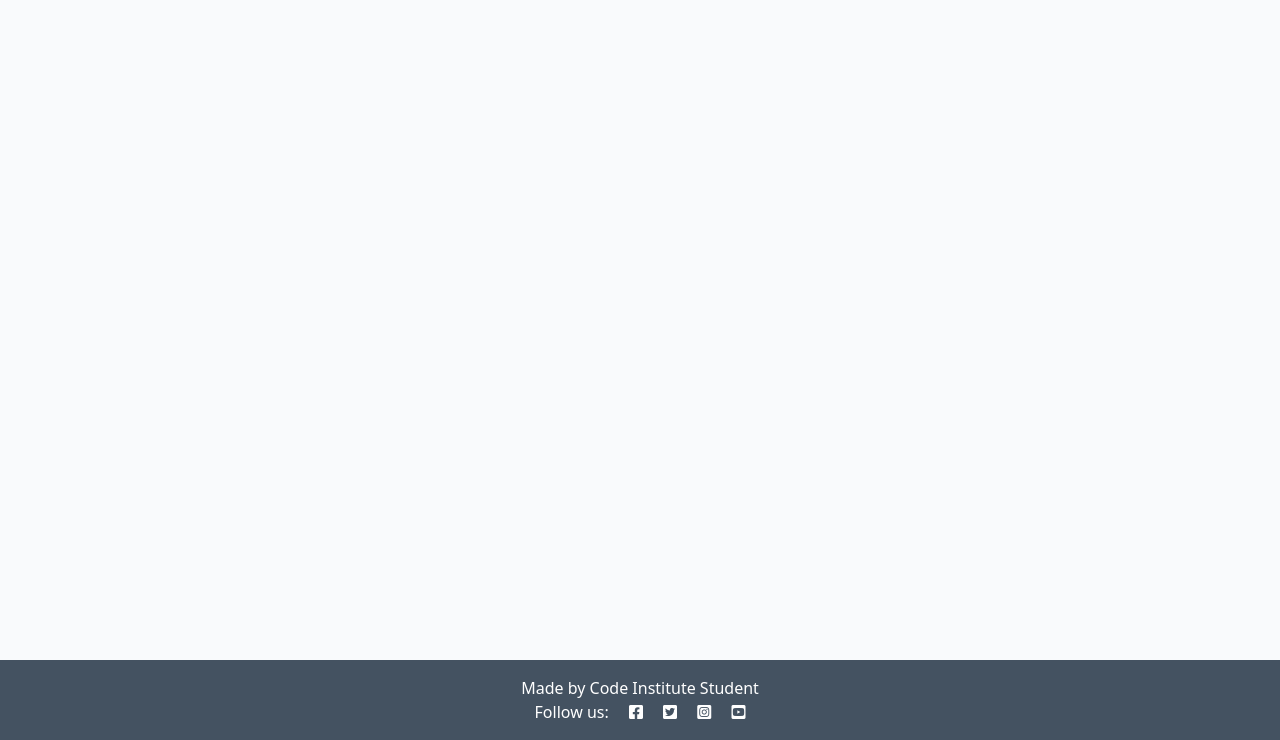
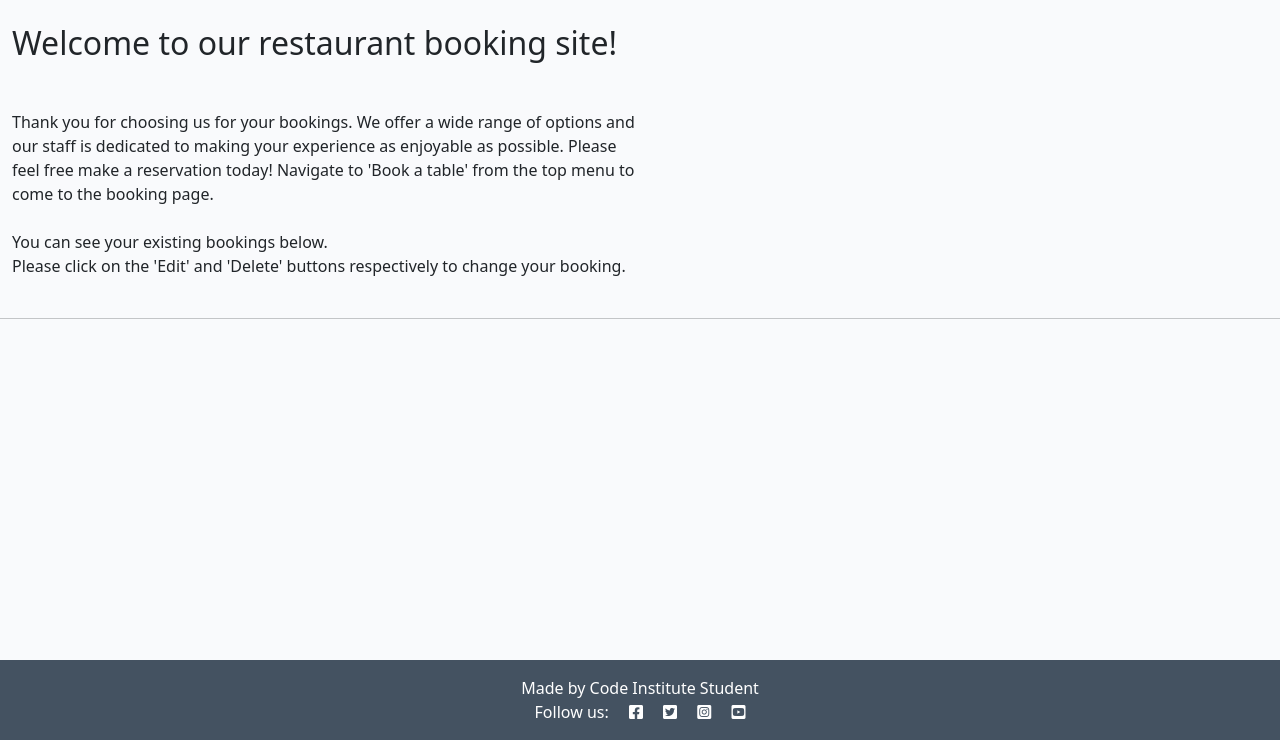
Before and after one commit to robinozer/portfolio4, a Django app: page / in a window 1280 px wide. Shown: the part 60-800 px from the top of the page. Run offline with Django 3.2, Linux system fonts and the light colour scheme; the visitor is signed in with stand-in values (Sample User, id 1); data that the repository does not hold is empty.

Commit message:
change style, title, intro of templates for better ux

```diff
--- a/static/css/style.css
+++ b/static/css/style.css
@@ -107,7 +107,7 @@ body {
 }
 
 .btn-signup {
-    background-color: #23BBBB;
+    background-color: #bb2328;
     color: #fff;
 }
 
@@ -140,3 +140,11 @@ body {
     background: transparent;
     border: none;
 }
+
+.booking-card {
+    border: 1px solid black;
+}
+
+.btn-edit {
+    background-color: #445261;
+}
--- a/templates/booking_form.html
+++ b/templates/booking_form.html
@@ -8,9 +8,11 @@
   <div class="row">
     <div class="col-md-8 mt-3 offset-md-2">
       <h3>Make a booking</h3>
-      <p>Please enter your details.</p>
+      <p class="lead">Please fill out the form below to make a reservation.<br>Please allow 24h for the
+        reservation to be accepted by the restaurant.</p>
     </div>
   </div>
+
   <div class="row">
     <div class="col-md-8 mt-3 offset-md-2">
 
@@ -64,7 +66,6 @@
 
         <button class="btn btn-signup right" type="submit">Make a booking</button>
       </form>
-      </form>
     </div>
   </div>
 </div>
--- a/templates/index.html
+++ b/templates/index.html
@@ -4,21 +4,39 @@
 
 <div class="container-fluid">
     <div class="row">
-        <!-- Bookings Column  div class="col-12 mt-3 left">-->
+        <div class="col-12 mt-4">
+            <h2 class="mb-5">Welcome to our restaurant booking site!</h2>
+            <p class="mb-4 col-md-6">Thank you for choosing us for your bookings. We offer a wide range of options and our staff
+                is dedicated
+                to making your experience as enjoyable as possible. Please feel free make a reservation today! Navigate
+                to 'Book a table' from the top menu to come to the booking page.</p>
+            <p class="mb-4 col-md-6">You can see your existing bookings below.<br>Please click on the 'Edit' and 'Delete' buttons respectively to change
+                your booking.</p>
+        </div>
+    </div>
+</div>
+
+<hr>
+
+<div class="container-fluid">
+    <div class="row">
+        <!-- Bookings Column-->
         {% if user.is_authenticated %}
         {% for booking in booking_list %}
-        <div class="col-md-4">
+        <div class="col-md-4 booking-card">
             <div class="card mb-4">
                 <div class="card-body">
-                    <h2 class="card-title">Booking for {{ booking.guests }} guests</h2>
+                    <h3 class="card-title">Booking for {{ booking.guests }} guests</h3>
                     <p class="card-text">Date and time: {{ booking.date_time }}</p>
                     <p class="card-text text-muted h6">Name: {{ booking.first_name }}
                         {{ booking.last_name }}</p>
                     <p class="card-text text-muted h6">
                         Booking accepted: {{ booking.accepted }}</p>
                 </div>
-                <a class="nav-link" href="{% url 'bookingapp:booking_edit' booking.id %}" role="button">Edit booking</a>
-                <a class="nav-link" href="{% url 'bookingapp:booking_delete' booking.id %}" role="button">Delete booking</a>
+                <a class="nav-link btn btn-outline-secondary" href="{% url 'bookingapp:booking_edit' booking.id %}"
+                    role="button">Edit booking</a>
+                <a class="nav-link btn btn-outline-secondary" href="{% url 'bookingapp:booking_delete' booking.id %}"
+                    role="button">Delete booking</a>
             </div>
         </div>
         {% endfor %}
```
Also changed, not shown: templates/booking_form_working.html (+80 -0 lines), bookingapp/migrations/0004_auto_20230410_1151.py (added), bookingapp/migrations/0005_alter_booking_date_time.py (added), bookingapp/migrations/0006_alter_booking_date_time.py (added). Lines whose indentation alone changed are shown as unchanged.
